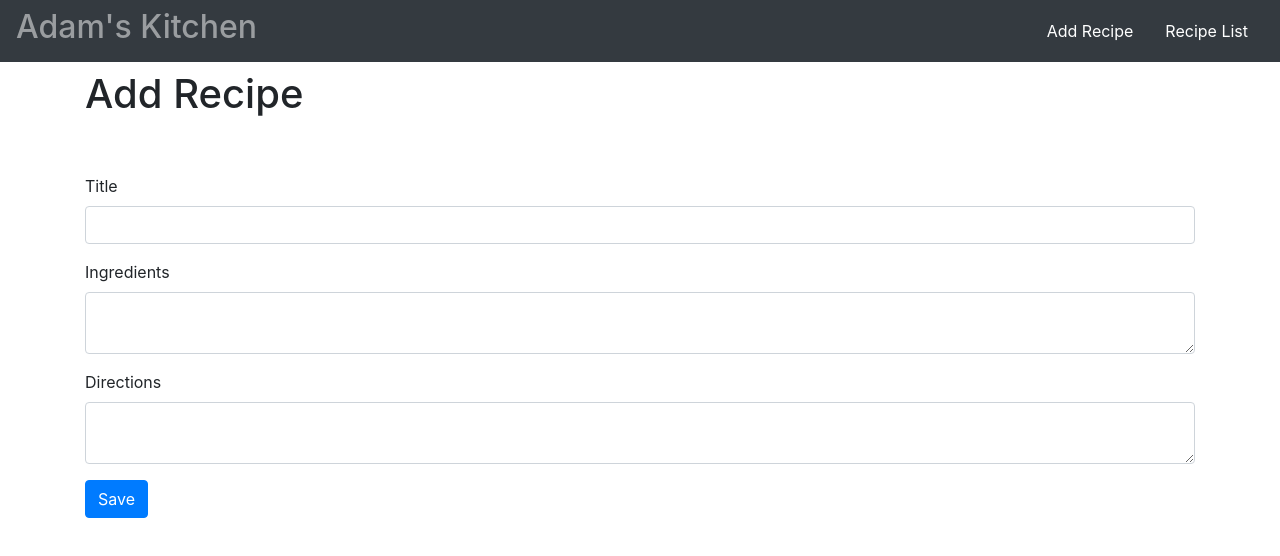
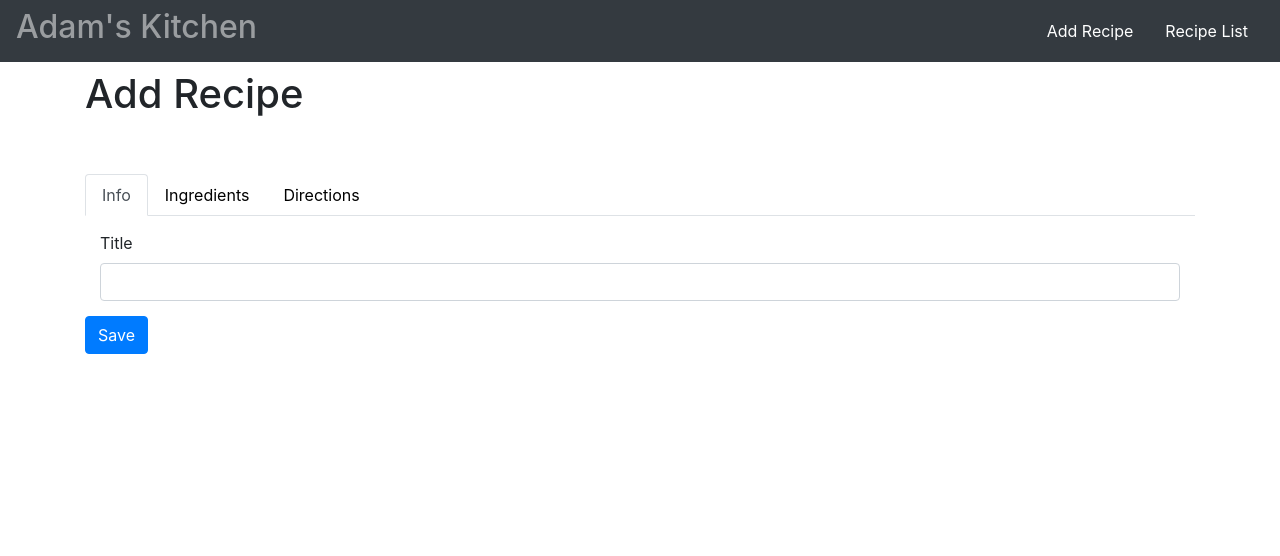
Before and after one commit to AGiesey/recipes, a React (Create React App) app: page / in a window 1280 px wide. Shown: the top 556 px of the page. Built offline with nearby package versions, Linux system fonts and the light colour scheme; no server answers.

Commit message:
Added basic tabs to add-recipe page

```diff
--- /dev/null
+++ b/src/components/AddRecipe.scss
@@ -0,0 +1,5 @@
+.add-recipe-tabs {
+  .tab-pane {
+    padding: 15px;
+  }
+}
--- a/src/components/AddRecipe.tsx
+++ b/src/components/AddRecipe.tsx
@@ -1,12 +1,7 @@
 import React, { useState } from 'react';
 import { database, auth } from '../firebase';
-
-interface Recipe {
-  createdBy: string;
-  title: string;
-  ingredients: string;
-  directions: string;
-}
+import { Recipe } from '../models/Recipe';
+import './AddRecipe.scss';
 
 export const AddRecipe = () =>
 {
@@ -14,6 +9,7 @@ export const AddRecipe = () =>
   const [title, setTitle] = useState('');
   const [ingredients, setIngredients] = useState('');
   const [directions, setDirections] = useState('');
+  const [activeTab, setActiveTab] = useState('info');
 
   const onTitleChange = (e: any) => {
     setTitle(e.target.value)
@@ -27,13 +23,18 @@ export const AddRecipe = () =>
     setDirections(e.target.value);
   }
 
+  const onChangeTab = (e: React.MouseEvent<HTMLElement>) => {
+    const {id} = e.currentTarget;
+    setActiveTab(id)
+  }
+
+
   const onSubmit = () => {
     if (!title || !ingredients || !directions) return;
 
     console.log(auth.currentUser);
 
     let recipe = {
-      createdBy: auth.currentUser?.uid,
       title: title,
       ingredients: ingredients,
       directions: directions,
@@ -52,22 +53,41 @@ export const AddRecipe = () =>
           <h1>Add Recipe</h1>
         </div>
       </div>
-      <div className="row mb-3">
+      <ul className="nav nav-tabs" id="myTab" role="tablist">
+        <li className="nav-item" role="presentation">
+          <button className={`nav-link ${activeTab === 'info' ? "active" : null}`} onClick={onChangeTab} id="info" type="button">Info</button>
+        </li>
+        <li className="nav-item" role="presentation">
+          <button className={`nav-link ${activeTab === 'ingredients' ? "active" : null}`} onClick={onChangeTab} id="ingredients" type="button">Ingredients</button>
+        </li>
+        <li className="nav-item" role="presentation">
+          <button className={`nav-link ${activeTab === 'directions' ? "active" : null}`} onClick={onChangeTab} id="directions" type="button">Directions</button>
+        </li>
+      </ul>
+      <div className="add-recipe-tabs tab-content">
+        <div className={`tab-pane fade ${activeTab === 'info' ? "show active" : null}`}>
+          <div className="row">
             <div className="col">
               <label htmlFor="recipeTitle" className="form-label">Title</label>
               <input type="text" id="recipeTitle" className="form-control" onChange={onTitleChange}/>
             </div>
           </div>
-      <div className="row mb-3">
+        </div>
+        <div className={`tab-pane fade ${activeTab === 'ingredients' ? "show active" : null}`}>
+          <div className="row">
             <div className="col">
               <label htmlFor="recipeIngredients" className="form-label">Ingredients</label>
               <textarea className="form-control"id="recipeIngredients" onChange={onIngredientsChange}></textarea>
             </div>
           </div>
-      <div className="row mb-3">
+        </div>
+        <div className={`tab-pane fade ${activeTab === 'directions' ? "show active" : null}`}>
+          <div className="row">
             <div className="col">
               <label htmlFor="recipeDirections" className="form-label">Directions</label>
               <textarea className="form-control" id="recipeDirections" onChange={onDirectionsChange}></textarea>
+            </div>
+          </div>
         </div>
       </div>
       <div className="row">
@@ -78,3 +98,14 @@ export const AddRecipe = () =>
     </div>
   )
 }
+
+/*
+<label htmlFor="recipeTitle" className="form-label">Title</label>
+<input type="text" id="recipeTitle" className="form-control" onChange={onTitleChange}/>
+
+<label htmlFor="recipeIngredients" className="form-label">Ingredients</label>
+<textarea className="form-control"id="recipeIngredients" onChange={onIngredientsChange}></textarea>
+
+<label htmlFor="recipeDirections" className="form-label">Directions</label>
+<textarea className="form-control" id="recipeDirections" onChange={onDirectionsChange}></textarea>
+*/
```
Lines whose indentation alone changed are shown as unchanged.
